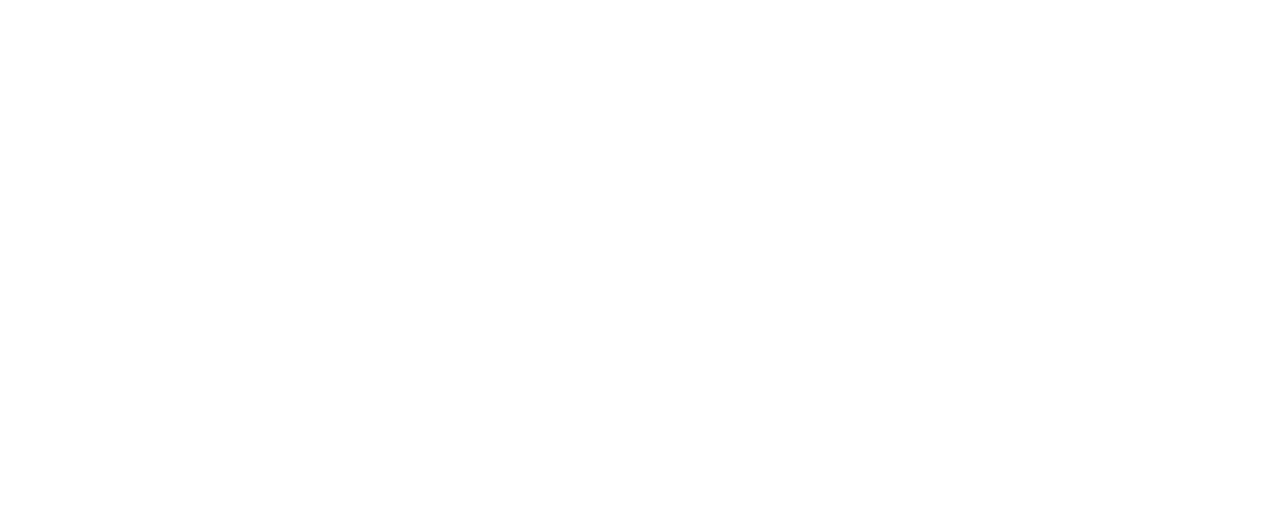
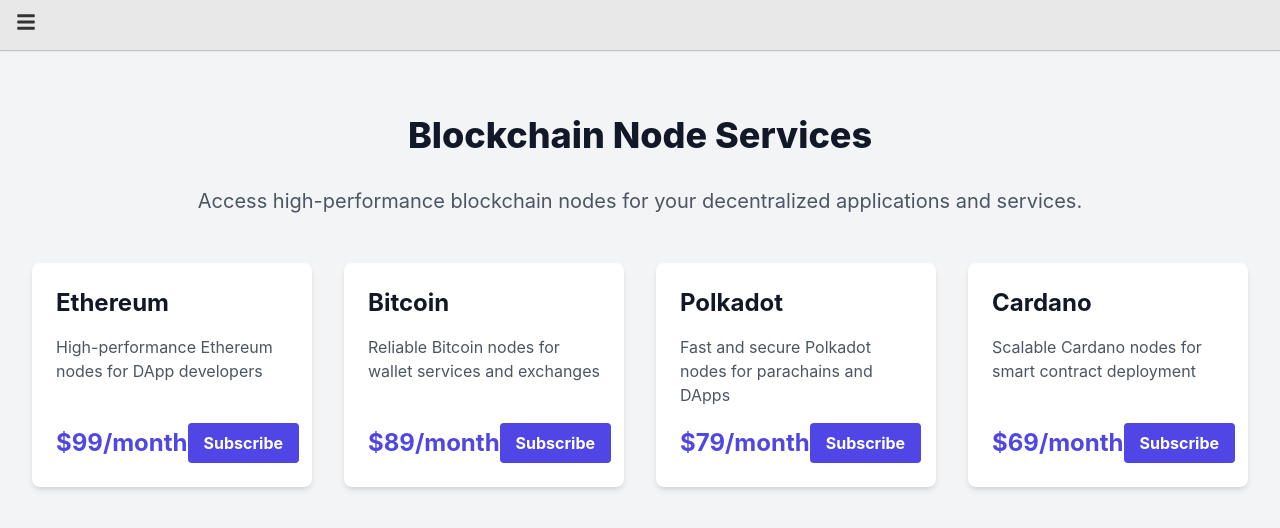
Before and after one commit to cyberjungle-io/subconnect, a React (Create React App) app: page /node-services in a window 1280 px wide. Before the commit this address had no page. Shown: the top 528 px of the page. Built offline with nearby package versions, Linux system fonts and the light colour scheme.

Commit message:
Added a node services page

```diff
--- a/src/App.js
+++ b/src/App.js
@@ -16,6 +16,7 @@ import { PersistGate } from 'redux-persist/integration/react';
 import { persistor } from './store/store';
 import PricingPage from './pages/PricingPage';
 import BugReportPage from './pages/BugReportPage';
+import NodeServicesPage from './pages/NodeServicesPage';
 
 const PrivateRoute = ({ children }) => {
   const { currentUser } = useSelector((state) => state.user);
@@ -53,6 +54,7 @@ function AppContent() {
         />
         <Route path="/pricing" element={<PricingPage />} />
         <Route path="/bug-report" element={<BugReportPage />} />
+        <Route path="/node-services" element={<NodeServicesPage />} />
       </Routes>
     </Router>
   );
--- a/src/components/common/HamburgerMenu.jsx
+++ b/src/components/common/HamburgerMenu.jsx
@@ -1,5 +1,5 @@
 import React, { useState, useEffect } from 'react';
-import { FaBars, FaTimes, FaFolderOpen, FaDatabase, FaHome, FaDollarSign, FaCog, FaQuestionCircle, FaBug } from 'react-icons/fa';
+import { FaBars, FaTimes, FaFolderOpen, FaDatabase, FaHome, FaDollarSign, FaCog, FaQuestionCircle, FaBug, FaServer } from 'react-icons/fa';
 import DataModal from '../Editor/DataModal'; // Import the DataModal component
 
 const HamburgerMenu = ({ onOpenProjectModal }) => {
@@ -77,6 +77,13 @@ const HamburgerMenu = ({ onOpenProjectModal }) => {
                 Open Data Modal
               </button>
               <a
+                href="/node-services"
+                className="block px-4 py-2 text-sm text-gray-700 hover:bg-gray-100 flex items-center"
+              >
+                <FaServer className="mr-2" />
+                Node Services
+              </a>
+              <a
                 href="/pricing"
                 className="block px-4 py-2 text-sm text-gray-700 hover:bg-gray-100 flex items-center"
               >
@@ -104,6 +111,7 @@ const HamburgerMenu = ({ onOpenProjectModal }) => {
                 <FaQuestionCircle className="mr-2" />
                 Help
               </a>
+
             </nav>
           </div>
           <div
--- /dev/null
+++ b/src/pages/NodeServicesPage.jsx
@@ -0,0 +1,41 @@
+import React from 'react';
+import Toolbar from '../components/Editor/Toolbar';
+
+const NodeServicesPage = () => {
+  const nodeServices = [
+    { name: 'Ethereum', description: 'High-performance Ethereum nodes for DApp developers', price: '$99/month' },
+    { name: 'Bitcoin', description: 'Reliable Bitcoin nodes for wallet services and exchanges', price: '$89/month' },
+    { name: 'Polkadot', description: 'Fast and secure Polkadot nodes for parachains and DApps', price: '$79/month' },
+    { name: 'Cardano', description: 'Scalable Cardano nodes for smart contract deployment', price: '$69/month' },
+  ];
+
+  return (
+    <div className="flex flex-col min-h-screen">
+      <Toolbar />
+      <div className="flex-grow bg-gray-100 py-16 px-4 sm:px-6 lg:px-8">
+        <div className="max-w-7xl mx-auto">
+          <h1 className="text-4xl font-extrabold text-gray-900 mb-8 text-center">Blockchain Node Services</h1>
+          <p className="text-xl text-gray-600 mb-12 text-center">
+            Access high-performance blockchain nodes for your decentralized applications and services.
+          </p>
+          <div className="grid grid-cols-1 md:grid-cols-2 lg:grid-cols-4 gap-8">
+            {nodeServices.map((service, index) => (
+              <div key={index} className="bg-white rounded-lg shadow-md p-6 flex flex-col">
+                <h2 className="text-2xl font-bold text-gray-900 mb-4">{service.name}</h2>
+                <p className="text-gray-600 mb-4 flex-grow">{service.description}</p>
+                <div className="flex justify-between items-center">
+                  <span className="text-2xl font-bold text-indigo-600">{service.price}</span>
+                  <button className="bg-indigo-600 hover:bg-indigo-700 text-white font-bold py-2 px-4 rounded transition duration-300">
+                    Subscribe
+                  </button>
+                </div>
+              </div>
+            ))}
+          </div>
+        </div>
+      </div>
+    </div>
+  );
+};
+
+export default NodeServicesPage;
```
